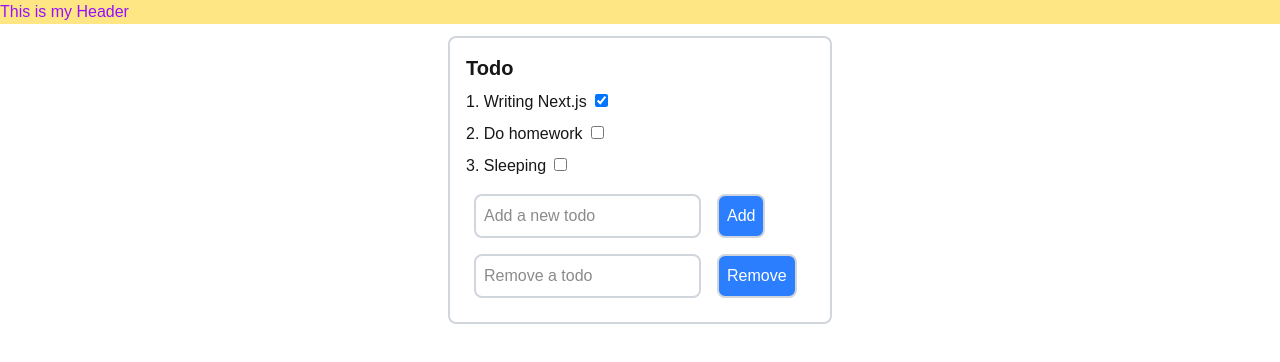
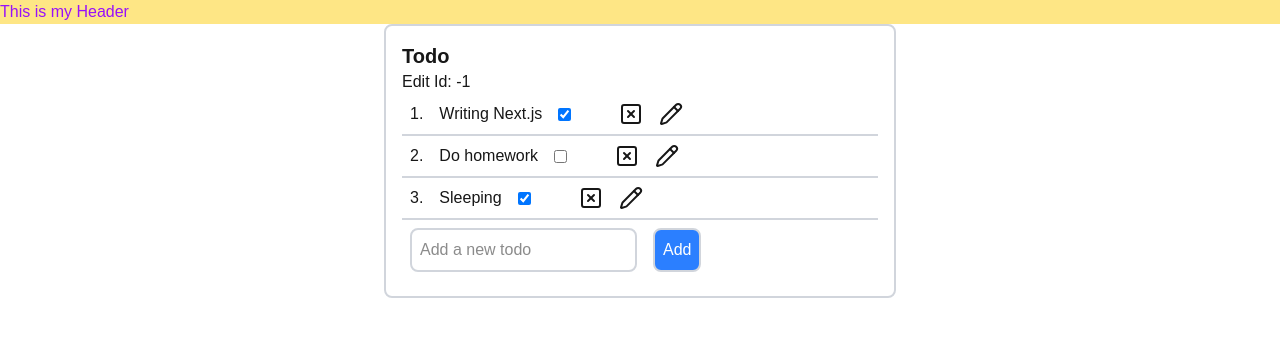
Before and after one commit to Jumpertable/html_module-, a Next.js app in the folder modulewebapp/: page /todo in a window 1280 px wide. Shown: the top 362 px of the page. Built offline with nearby package versions, Linux system fonts and the light colour scheme.

Commit message:
Edit and update still broken :< commit

```diff
--- a/modulewebapp/app/todo/page.tsx
+++ b/modulewebapp/app/todo/page.tsx
@@ -1,47 +1,87 @@
-"use client";
+'use client'
 
-import { useState } from "react";
+import { useState } from "react"
+import { Pencil, SquareX } from "lucide-react" // npm i lucide-react --save-dev
 
 export default function Todo() {
+
     const [todos, setTodos] = useState([
-    { id: 1, title: "Writing Next.js", complete: true },
-    { id: 2, title: "Do homework", complete: false },
-    { id: 3, title: "Sleeping", complete: false },
-  ]);
+        { id: 1, title: 'Writing Next.js', complete: true },
+        { id: 2, title: 'Do homework', complete: false },
+        { id: 3, title: 'Sleeping', complete: true },
+    ])
 
-    const [task, setTask] = useState("");
-    const [tesk, setTesk] = useState("");
-
+    const [task, setTask] = useState('')
+    const [editId, setEditId] = useState(-1)
 
     const addTask = () => {
-    if (!task) return;
+        if (!task) return
         const newTask = {
-      id: todos.length + 1,
+            id:  todos[todos.length-1].id  + 1,
             title: task,
-      complete: false,
-    };
-    setTodos([...todos, newTask]);
-    setTask("");
-  };
+            complete: false
+        }
+        setTodos([...todos, newTask])
+        setTask('')
+    }
 
-    const removeTask = () => {
-        if (!tesk) return;
-        const filtered = todos.filter((todo) => todo.title !== tesk);
-        setTodos(filtered);
-        setTesk("");
-      };
+    const deleteTask = (id: number) => {
+        console.log("Id: ", id)
+        const newTodos = todos.filter(todo => todo.id !== id)
+        setTodos(newTodos)
+    }
 
+    const editTask = (id: number): void => {
+      setEditId(id)
+    }
 
-  return (
-    <div className="border-2 max-w-sm border-gray-300 rounded-lg mx-auto m-3 p-4">
+    const updateTask = (e: React.ChangeEvent<HTMLInputElement>) => {
+        setTodos([
+            ...todos.map( (todo) => {
+                if (todo.id === editId) {
+                    return {
+                        ...todo,
+                        title: e.target.value
+                    }
+                }
+                return todo
+            } )
+        ])
+    }
+
+    return (<div className="border-2 max-w-lg border-gray-300 rounded-lg mx-auto p-4">
         <h1 className="text-xl font-bold">Todo</h1>
+
+        <h2>Edit Id: {editId} </h2>
+
         <div>
             <ul>
-          {todos.map((todo) => (
-            <li key={todo.id} className="my-2">
-              <span>{todo.id}. </span>
-              <span className="mr-2">{todo.title}</span>
-              <input type="checkbox" defaultChecked={todo.complete} />
+                {todos.map( (todo, index) => (
+                    <li key={todo.id} className="flex items-center gap-4 border-b-2 border-gray-300 p-2">
+                        <span>{index+1}. </span>
+
+                        {
+                           (editId === todo.id) ? (
+                             <input
+                                className="border-2 border-gray-300 rounded-lg px-2"
+                                type="text"
+                                value={todo.title}
+                                onChange={ (e) => updateTask(e)}
+                                />
+                           ):
+                           (<span>{todo.title}</span>)
+                        }
+
+                        <input
+                            className="mr-8"
+                            type="checkbox"
+                            defaultChecked={todo.complete} />
+                        <SquareX
+                            onClick={() => deleteTask(todo.id)}
+                            />
+                        <Pencil
+                            onClick={ () => editTask(todo.id) }
+                            />
                     </li>
                 ))}
             </ul>
@@ -50,30 +90,13 @@ export default function Todo() {
                 className="border-2 border-gray-300 rounded-lg p-2 m-2"
                 type="text"
                 value={task}
-          onChange={(e) => setTask(e.target.value)}
-          placeholder="Add a new todo"
-        />
+                onChange={e => setTask(e.target.value)}
+                placeholder="Add a new todo" />
+
             <button
                 onClick={addTask}
                 className="border-2 border-gray-300 rounded-lg p-2 m-2 bg-blue-500 text-white"
-        >
-          Add
-        </button>
-
-        <input
-          className="border-2 border-gray-300 rounded-lg p-2 m-2"
-          type="text"
-          value={tesk}
-          onChange={(e) => setTesk(e.target.value)}
-          placeholder="Remove a todo"
-        />
-        <button
-          onClick={removeTask}
-          className="border-2 border-gray-300 rounded-lg p-2 m-2 bg-blue-500 text-white"
-        >
-          Remove
-        </button>
+            >Add</button>
         </div>
-    </div>
-  );
+    </div>)
 }
--- /dev/null
+++ b/package.json
@@ -0,0 +1,5 @@
+{
+  "dependencies": {
+    "lucide-react": "^0.487.0"
+  }
+}
```
Also changed, not shown: 1 other file (tests, documents, lock files or other folders). Lines whose indentation alone changed are shown as unchanged.
